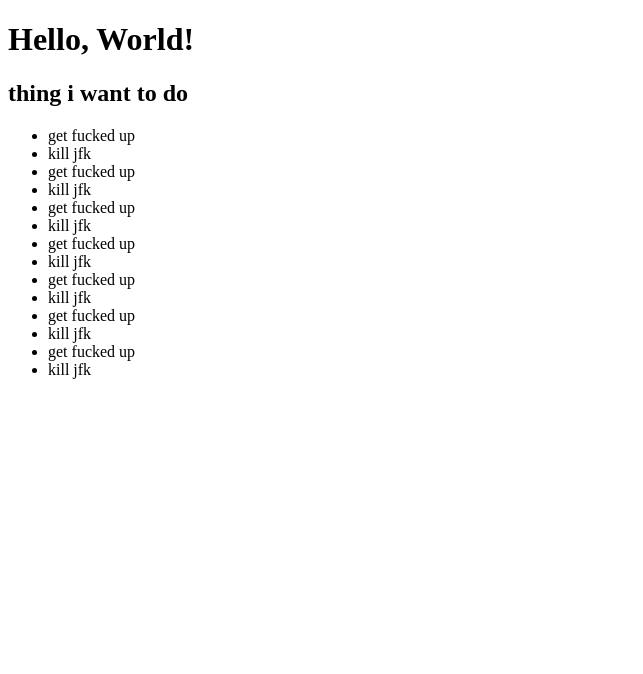
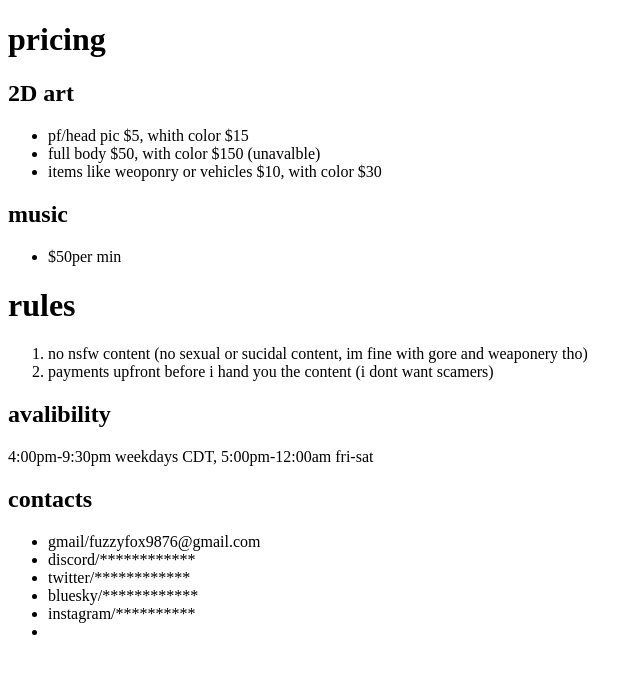
Before and after one commit to themostfluffy/first-ting-, a plain HTML site: page index.html in a window 1280 px wide. Shown: the whole page, without its empty margins (0-643 px from the left). Drawn offline with Linux system fonts and the light colour scheme.

Commit message:
Update index.html comms
past the beginner stage and making this web functional

```diff
--- a/index.html
+++ b/index.html
@@ -3,27 +3,38 @@
   <head>
     <meta charset="UTF-8" />
     <meta name="viewport" content="width=device-width, initial-scale=1.0" />
-    <title>fuck you</title>
+    <title>fuzzyfoxf music and art comissions</title>
     <style></style>
   </head>
   <body>
-    <h1>Hello, World!</h1>
-    <h2>thing i want to do</h2>
+    <h1>pricing</h1>
+   <h2>2D art</h2>
     <ul>
-      <li>get fucked up</li>
-      <li>kill jfk</li>
-      <li>get fucked up</li>
-      <li>kill jfk</li>
-      <li>get fucked up</li>
-      <li>kill jfk</li>
-      <li>get fucked up</li>
-      <li>kill jfk</li>
-      <li>get fucked up</li>
-      <li>kill jfk</li>
-      <li>get fucked up</li>
-      <li>kill jfk</li>
-      <li>get fucked up</li>
-      <li>kill jfk</li>
+      <li>pf/head pic $5, whith color $15 </li>
+      <li>full body $50, with color $150 (unavalble)</li>
+      <li>items like weoponry or vehicles $10, with color $30 </li>
+    </ul>
+       <h2>music</h2>
+    <ul>
+      <li>$50per min </li>
+    </ul>
+<h1>rules</h1>
+    <ol>
+      <li> no nsfw content (no sexual or sucidal content, im fine with gore and weaponery tho)  </li>
+      <li> payments upfront before i hand you the content (i dont want scamers) </li>
+
+    </ol>
+
+    <h2>avalibility</h2>
+    <p>4:00pm-9:30pm weekdays CDT, 5:00pm-12:00am fri-sat</p>
+    <h2>contacts</h2>
+    <ul>
+      <li>gmail/fuzzyfox9876@gmail.com </li>
+      <li>discord/************</li>
+      <li>twitter/************</li>
+      <li>bluesky/************</li>
+      <li>instagram/**********</li>
+      <li></li>
     </ul>
   </body>
 </html>
```
